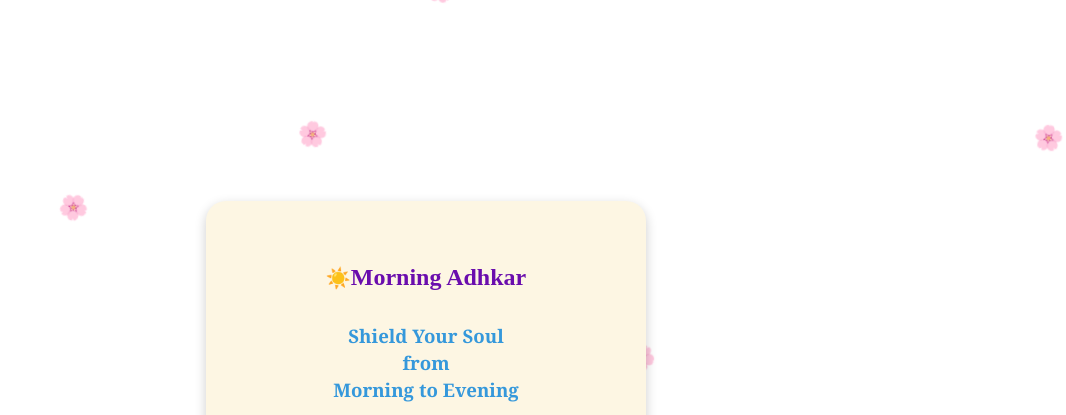
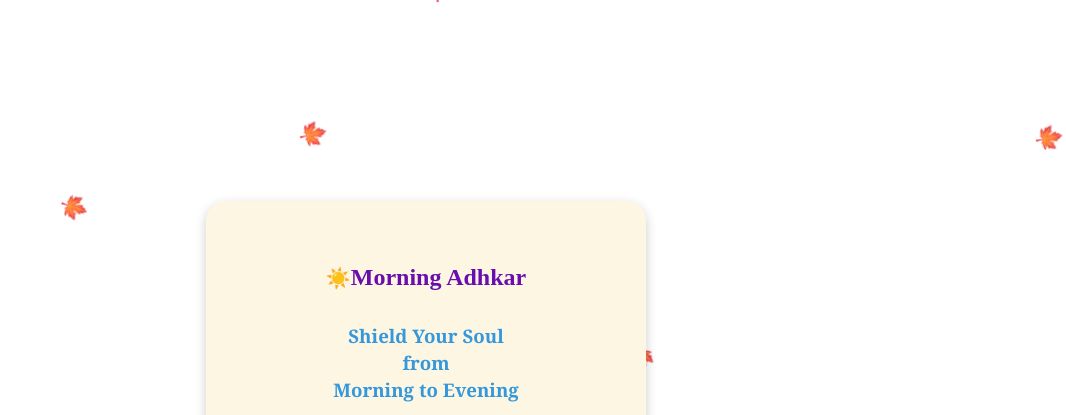
Before and after one commit to AbdullahAnsari7/adhkar-host, a plain HTML site: page index.html in a window 1280 px wide. Shown: the top 415 px of the page, without its empty margins (214-1280 px from the left). Drawn offline with Linux system fonts and the light colour scheme.

Commit message:
Update index.html

```diff
--- a/index.html
+++ b/index.html
@@ -209,7 +209,7 @@
     function createBlossom() {
       const blossom = document.createElement("div");
       blossom.classList.add("blossom");
-      blossom.innerText = "🌸";
+      blossom.innerText = "🍁";
       blossom.style.left = Math.random() * 100 + "vw";
       blossom.style.animationDuration = (5 + Math.random() * 5) + "s";
       document.getElementById("blossoms").appendChild(blossom);
```
